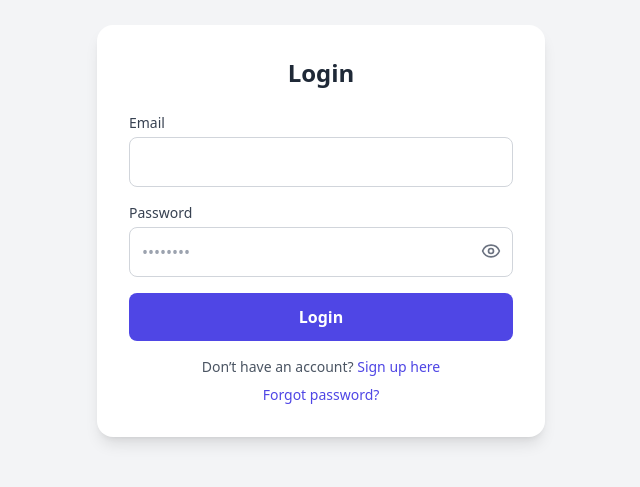
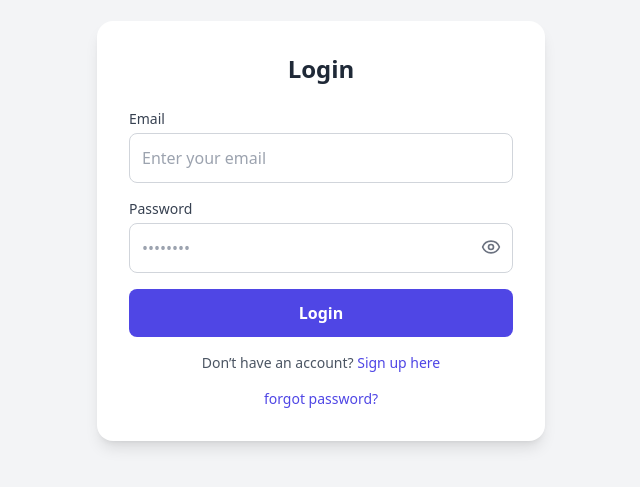
Before and after one commit to Ursulinastarry/fahari, a React (Vite) app in the folder client/: page /login in a window 1280 px wide. Shown: the part 169-656 px from the top of the page, without its empty margins (319-959 px from the left). Built offline with nearby package versions, Linux system fonts and the light colour scheme; no server answers.

Commit message:
ignore login edit

```diff
--- a/client/src/pages/Login.tsx
+++ b/client/src/pages/Login.tsx
@@ -1,23 +1,18 @@
 import React, { useState } from "react";
 import axios from "axios";
-import { baseUrl } from "../config/baseUrl";
+import { baseUrl } from '../config/baseUrl';
 import { useNavigate, Link } from "react-router-dom";
 import PasswordInput from "./Password";
-import { useUser } from "../contexts/UserContext";
-
 const Login = () => {
   const [email, setEmail] = useState("");
   const [password, setPassword] = useState("");
-  const [loading, setLoading] = useState(false);
-
   const navigate = useNavigate();
-  const { setUser } = useUser(); // 🔑 this is the fix
 
   const handleLogin = async (e: React.FormEvent) => {
     e.preventDefault();
-    setLoading(true);
+    try {
+      console.log("hitting login");
 
-    try {
       const res = await axios.post(
         `${baseUrl}/api/users/login`,
         { email, password },
@@ -26,27 +21,11 @@ const Login = () => {
 
       const { user } = res.data;
 
-      // ✅ IMMEDIATELY update context
-      setUser(user);
-
-      // ✅ then navigate
-      switch (user.role) {
-        case "CLIENT":
-          navigate("/");
-          break;
-        case "SALON_OWNER":
-          navigate("/owner");
-          break;
-        case "ADMIN":
-          navigate("/admin");
-          break;
-        default:
-          navigate("/");
-      }
+      if (user.role === "CLIENT") navigate("/");
+      else if (user.role === "SALON_OWNER") navigate("/owner");
+      else if (user.role === "ADMIN") navigate("/admin");
     } catch (err: any) {
       alert(err.response?.data?.message || "Login failed");
-    } finally {
-      setLoading(false);
     }
   };
 
@@ -56,47 +35,47 @@ const Login = () => {
         <h2 className="text-2xl font-bold text-center text-gray-800 dark:text-slate-100 mb-6">
           Login
         </h2>
-
         <form onSubmit={handleLogin} className="space-y-4">
           <div>
-            <label className="block text-sm font-medium text-gray-700 dark:text-slate-100">
-              Email
-            </label>
+            <label className="block text-sm font-medium text-gray-700 dark:text-slate-100">Email</label>
             <input
               type="email"
               value={email}
               onChange={(e) => setEmail(e.target.value)}
-              required
+              placeholder="Enter your email"
               className="mt-1 w-full rounded-lg border-gray-300 focus:ring-2 focus:ring-indigo-500 p-3 border"
             />
           </div>
-
           <PasswordInput
-            value={password}
-            onChange={setPassword}
-            label="Password"
-            placeholder="••••••••"
-          />
-
+        value={password}
+        onChange={setPassword}
+        label="Password"
+        placeholder="••••••••"
+      />
           <button
             type="submit"
-            disabled={loading}
-            className="w-full bg-indigo-600 text-white font-semibold py-3 rounded-lg hover:bg-indigo-700 transition disabled:opacity-50"
+            className="w-full bg-indigo-600 text-white font-semibold py-3 rounded-lg hover:bg-indigo-700 transition"
           >
-            {loading ? "Logging in..." : "Login"}
+            Login
           </button>
         </form>
 
+        {/* Signup link */}
         <p className="mt-4 text-center text-sm text-gray-600">
           Don’t have an account?{" "}
-          <Link to="/signup" className="text-indigo-600 font-medium hover:underline">
+          <Link
+            to="/signup"
+            className="text-indigo-600 font-medium hover:underline"
+          >
             Sign up here
           </Link>
         </p>
-
-        <p className="mt-2 text-center text-sm text-gray-600">
-          <Link to="/forgot-password" className="text-indigo-600 font-medium hover:underline">
-            Forgot password?
+        <p className="mt-4 text-center text-sm text-gray-600">
+          <Link
+            to="/forgot-password"
+            className="text-indigo-600 font-medium hover:underline"
+          >
+            forgot password?
           </Link>
         </p>
       </div>
```
